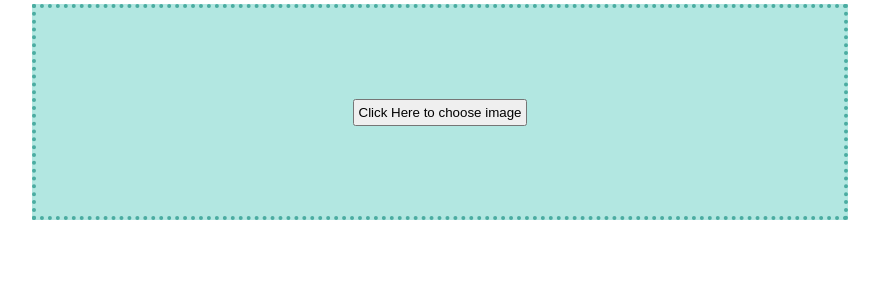
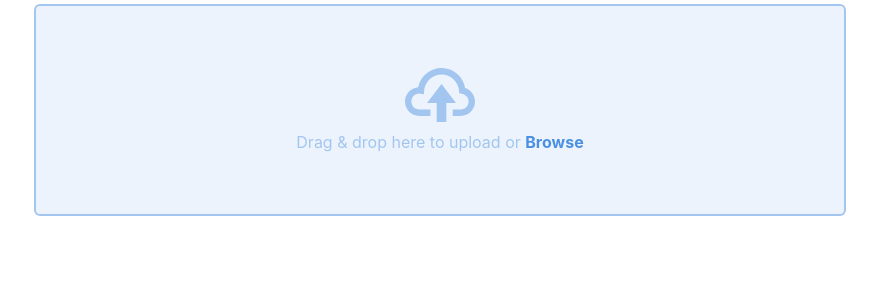
Before and after one commit to AnkitKr625/image-compressor, a React (Create React App) app: page / in a window 1280 px wide. Shown: the top 300 px of the page, without its empty margins (200-1079 px from the left). Built offline with nearby package versions, Linux system fonts and the light colour scheme.

Commit message:
UI changed

```diff
--- a/src/Style.css
+++ b/src/Style.css
@@ -21,10 +21,26 @@
 .drag-drop-area {
   width: 800px;
   height: 200px;
-  background-color: #B2E7E1;
-  border: dotted #4BACA1 4px;
+  background-color: #ecf3fc;
+  border: solid #a2c6f0 2px;
+  border-radius: 6px;
+  cursor: pointer;
+}
+
+.drag-drop-area:hover {
+  border-color: #4a90e2;
 }
 
 #img-preview > span {
   border: solid black 2px;
 }
+
+.btn {
+  background-color: #4a90e2;
+  border-color: #4a90e2;
+  border-radius: 4px;
+  width: 120px;
+  height: 48px;
+  color:#fff;
+  font-size: medium;
+}
--- a/src/components/ImageUploader.js
+++ b/src/components/ImageUploader.js
@@ -88,8 +88,14 @@ function ImageUploader() {
 
   return (
     <>
-      <div className="drag-drop-area flex-center ma-pa" onDragOver={(e) => dragOverHandler(e)} onDrop={(e) => dropHandler(e)}>
-        <button onClick={uploadImageClicked} className='ma-pa'>Click Here to choose image</button>
+      <div className="drag-drop-area flex-center ma-pa" onClick={uploadImageClicked} onDragOver={(e) => dragOverHandler(e)} onDrop={(e) => dropHandler(e)}>
+
+      <div className='flex-column-center'>
+        <svg width="70" height="54">
+          <path fill="#a2c6f0" d="M47.727 48v-6.4h7.955c4.393 0 7.954-3.582 7.954-8 0-4.006-2.947-7.382-6.851-7.924l-2.556-.355-.183-2.588C53.4 13.56 45.787 6.4 36.591 6.4c-9.201 0-16.815 7.168-17.456 16.345l-.241 3.447-3.399-.505a8 8 0 00-1.177-.087c-4.393 0-7.954 3.582-7.954 8s3.561 8 7.954 8h11.137V48H14.318C6.41 48 0 41.553 0 33.6c0-7.573 5.813-13.78 13.196-14.356C15.397 8.22 25.083 0 36.59 0c11.735 0 21.576 8.548 23.517 19.901C65.893 21.787 70 27.252 70 33.6 70 41.553 63.59 48 55.682 48h-7.955zm-6.394-13v19h-9.666V35H22l14.5-19L51 35h-9.667z"></path>
+          </svg>
+          <div style={{color: '#a2c6f0'}}>Drag & drop here to upload or <strong style={{color: '#4a90e2'}}>Browse</strong></div>
+        </div>
         <input
           type="file"
           ref={inputRef}
@@ -102,12 +108,12 @@ function ImageUploader() {
       <div id="img-preview" className='flex-center'>
         <span style={ !uploadedImg ? {visibility: 'hidden'} : {} } className='ma-pa flex-column-center'>
           <span>Uploaded Image</span>
-          <img id='uploadedImgRef' src={uploadedImg} alt={'img'}/>
+          <img id='uploadedImgRef' src={uploadedImg} alt={'img'} width={300}/>
           <div className='ma-pa'> Size: {initialSize} Bytes</div>
         </span>
         <span style={ !compressedImg ? {visibility: 'hidden'} : {} } className='ma-pa flex-column-center'>
           <span>Compressed Image</span>
-          <img src={compressedImg} alt={'img'}/>
+          <img src={compressedImg} alt={'img'} width={300}/>
           <div className='ma-pa'> Size: {finalSize} Bytes</div>
         </span>
       </div>
@@ -117,7 +123,7 @@ function ImageUploader() {
           <input type="range" name="quality" id="qualityRange" max={100} min={1} value={quality} onChange={(e) =>  setQuality(parseInt(e.target.value))}/>
         </span>
         <div>
-          <button className='ma-pa' onClick={download}>Download</button>
+          <button className='ma-pa btn' onClick={download}>Download</button>
         </div>
       </div> : ''}
     </>
```
